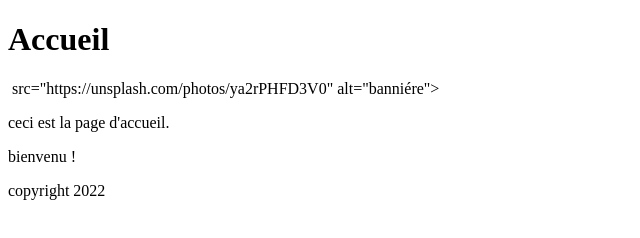
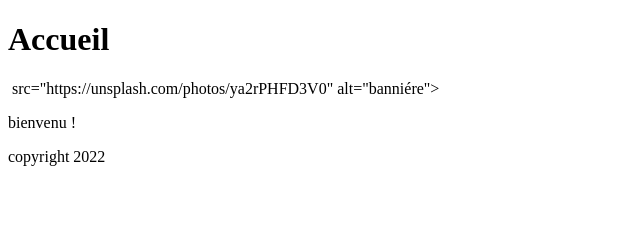
Before and after one commit to noahgraveline/git-test-cnam-2022, a plain HTML site: page index.html in a window 1280 px wide. Shown: the whole page, without its empty margins (0-640 px from the left). Drawn offline with Linux system fonts and the light colour scheme.

Commit message:
évolution éditorial de la page d'accueil
supression de texte non pertinent.

```diff
--- a/index.html
+++ b/index.html
@@ -10,7 +10,6 @@
     <h1>Accueil</h1>
     <!-- attention, je n'ai pas encore l'image -->
     <img> src="https://unsplash.com/photos/ya2rPHFD3V0" alt="banniére">
-    <p>ceci est la page d'accueil.</p>
     <p>bienvenu !</p>
     <footer>copyright 2022</footer>
 </body>
```
